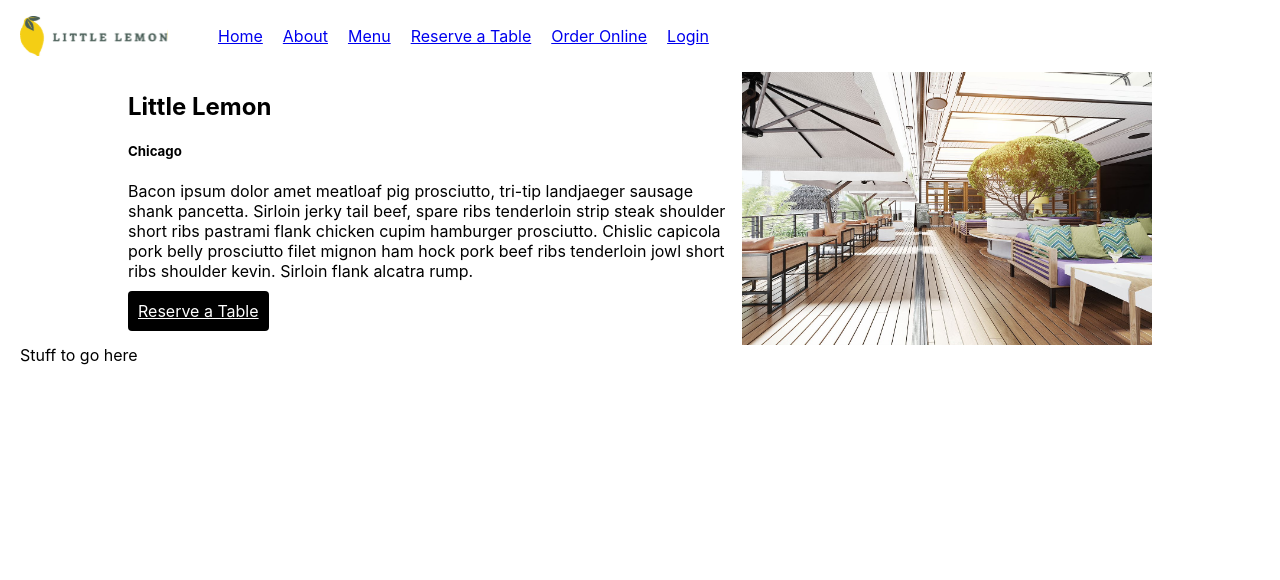
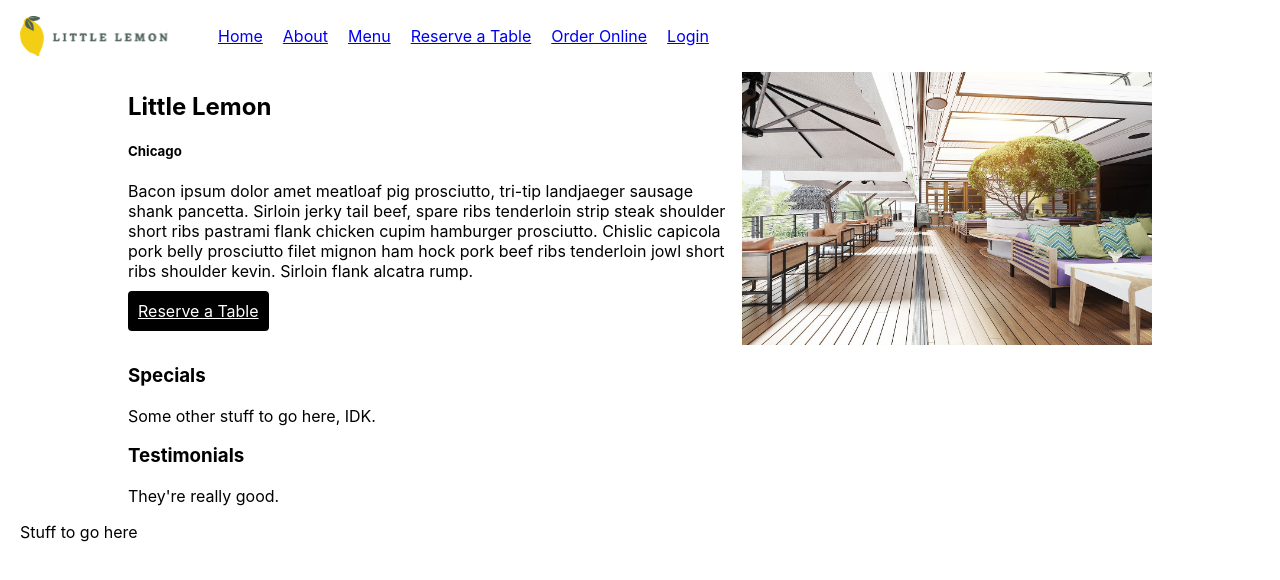
Before and after one commit to darthbob88/little-lemon, a React (Create React App) app: page / in a window 1280 px wide. Shown: the top 580 px of the page. Built offline with nearby package versions, Linux system fonts and the light colour scheme.

Commit message:
Adding some more stuff to the home page

```diff
--- a/src/App.css
+++ b/src/App.css
@@ -24,9 +24,12 @@ a.button {
   border-radius: 4px;
 }
 
-div.hero {
+main {
   max-width: 80vw;
   margin: 0 auto;
+}
+
+div.hero {
   display: flex;
 }
 
--- a/src/HomePage.js
+++ b/src/HomePage.js
@@ -14,7 +14,14 @@ function HomePage() {
             </div>
             <img src={restaurant} alt="The restaurant's interior" />
         </div>
-
+        <div className="specials">
+            <h3>Specials</h3>
+            <p>Some other stuff to go here, IDK.</p>
+        </div>
+        <div className="testimonials">
+            <h3>Testimonials</h3>
+            <p>They're really good.</p>
+        </div>
     </React.Fragment>;
 }
 
```
